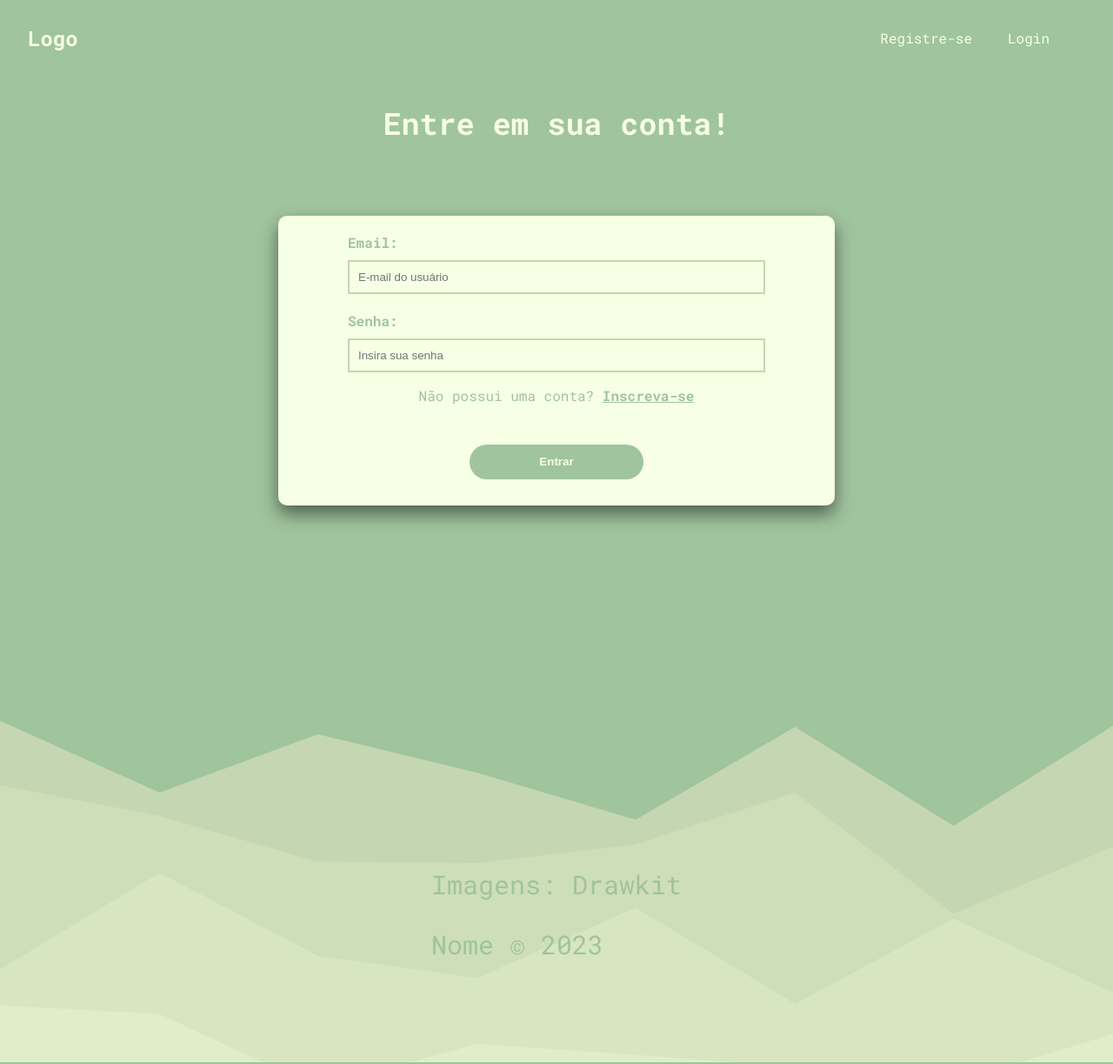
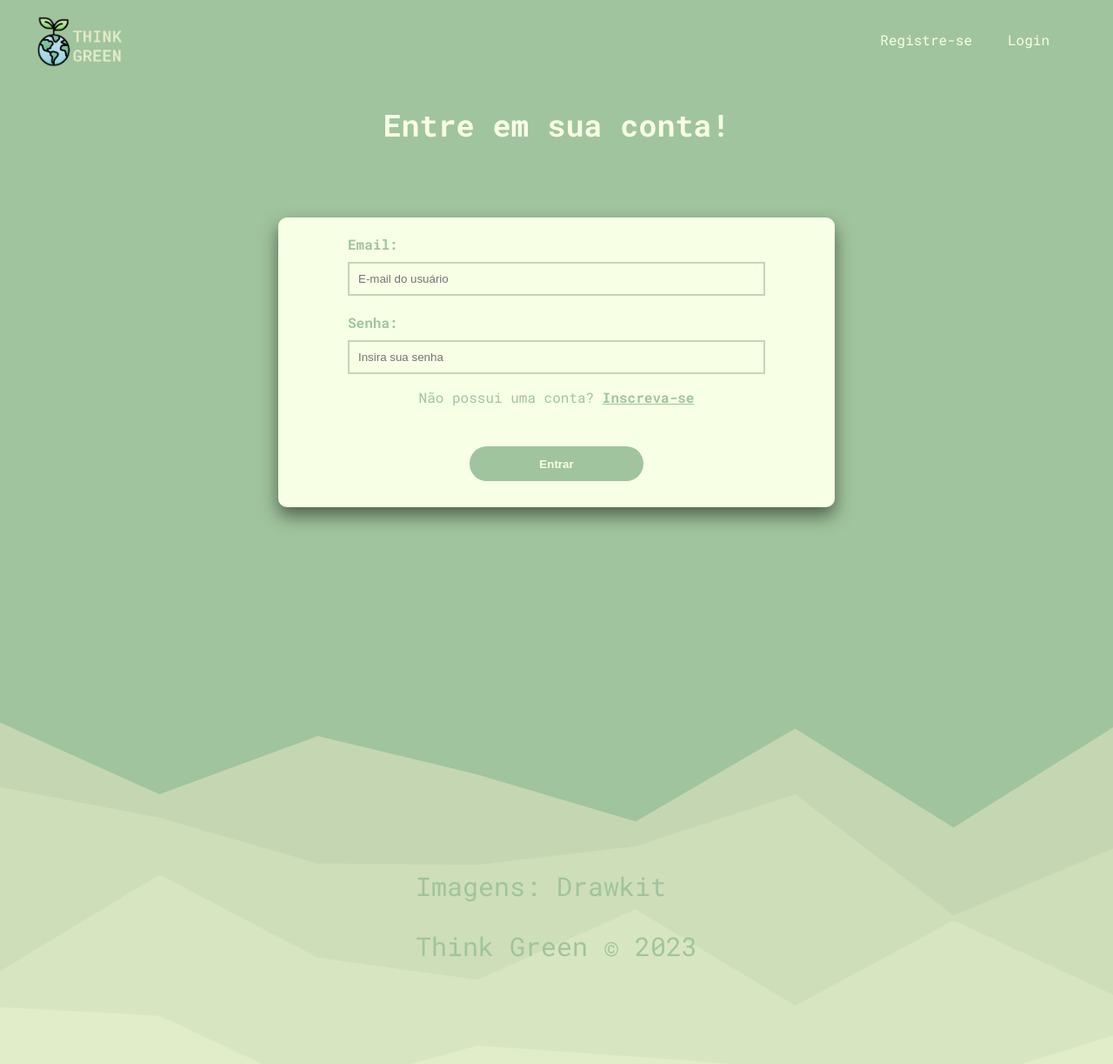
Before and after one commit to RossiGu/LandingPage, a React (Create React App) app in the folder landingpage/: page /login in a window 1280 px wide. Shown: the whole page at 87% size. Built offline with nearby package versions, Linux system fonts and the light colour scheme; no server answers.

Commit message:
LandingPageFacul

```diff
--- a/landingpage/public/index.html
+++ b/landingpage/public/index.html
@@ -27,7 +27,7 @@
     <link rel="preconnect" href="https://fonts.googleapis.com">
 <link rel="preconnect" href="https://fonts.gstatic.com" crossorigin>
 <link href="https://fonts.googleapis.com/css2?family=Kanit:ital,wght@0,100;0,200;0,300;0,400;0,500;0,600;0,700;0,800;0,900;1,100;1,200;1,300;1,400;1,500;1,600;1,700;1,800;1,900&family=Montserrat:ital,wght@0,100;0,200;0,300;0,400;0,500;0,600;0,700;0,800;0,900;1,100;1,200;1,300;1,400;1,500;1,600;1,700;1,800;1,900&family=Oswald:wght@300&family=Roboto+Mono:ital,wght@0,100;0,200;0,300;0,400;0,500;0,600;0,700;1,100;1,200;1,300;1,400;1,500;1,600;1,700&display=swap" rel="stylesheet">
-    <title>Landing Page</title>
+    <title>Think Green</title>
   </head>
   <body>
     <noscript>You need to enable JavaScript to run this app.</noscript>
--- a/landingpage/src/App.js
+++ b/landingpage/src/App.js
@@ -36,7 +36,7 @@ function App() {
 
   return (
     <div className="App">
-        <AuthProvider value={{authUser}}>
+        <AuthProvider value={{ authUser }}>
         <BrowserRouter>
           <NavBar />
           <div>
--- a/landingpage/src/components/Footer/Footer.js
+++ b/landingpage/src/components/Footer/Footer.js
@@ -6,7 +6,7 @@ const Footer = () => {
   <div className="footer">
         <div className="contentFooter">
                 <p>Imagens: <Link to="https://www.drawkit.com/">Drawkit</Link></p>
-                <p>Nome &copy; 2023</p>
+                <p>Think Green &copy; 2023</p>
         </div>
   </div>
   )
--- a/landingpage/src/components/NavBar/NavBar.css
+++ b/landingpage/src/components/NavBar/NavBar.css
@@ -62,3 +62,10 @@ a:hover {
     box-shadow: none;
     transform: translateY(0);
 }
+
+.container img {
+    width: 100px;
+    height: auto;
+    margin-top: 10px;
+    margin-left: 10px;
+}
--- a/landingpage/src/components/NavBar/NavBar.js
+++ b/landingpage/src/components/NavBar/NavBar.js
@@ -3,6 +3,7 @@ import { useAuthValue } from '../../contexts/AuthContext'
 import auth from '../../firebase/config'
 import { signOut } from 'firebase/auth';
 import "./NavBar.css"
+import logo from "../../images/logo.png"
 
 const NavBar = () => {
 
@@ -18,7 +19,7 @@ const NavBar = () => {
   return (
     <nav className="container">
         <Link to="/">
-            <h1>Logo</h1>
+            <img src={logo} alt="Logo" />
         </Link>
         <div className="list">
             <ul>
```
Also changed, not shown: landingpage/src/images/logo.png (added).
